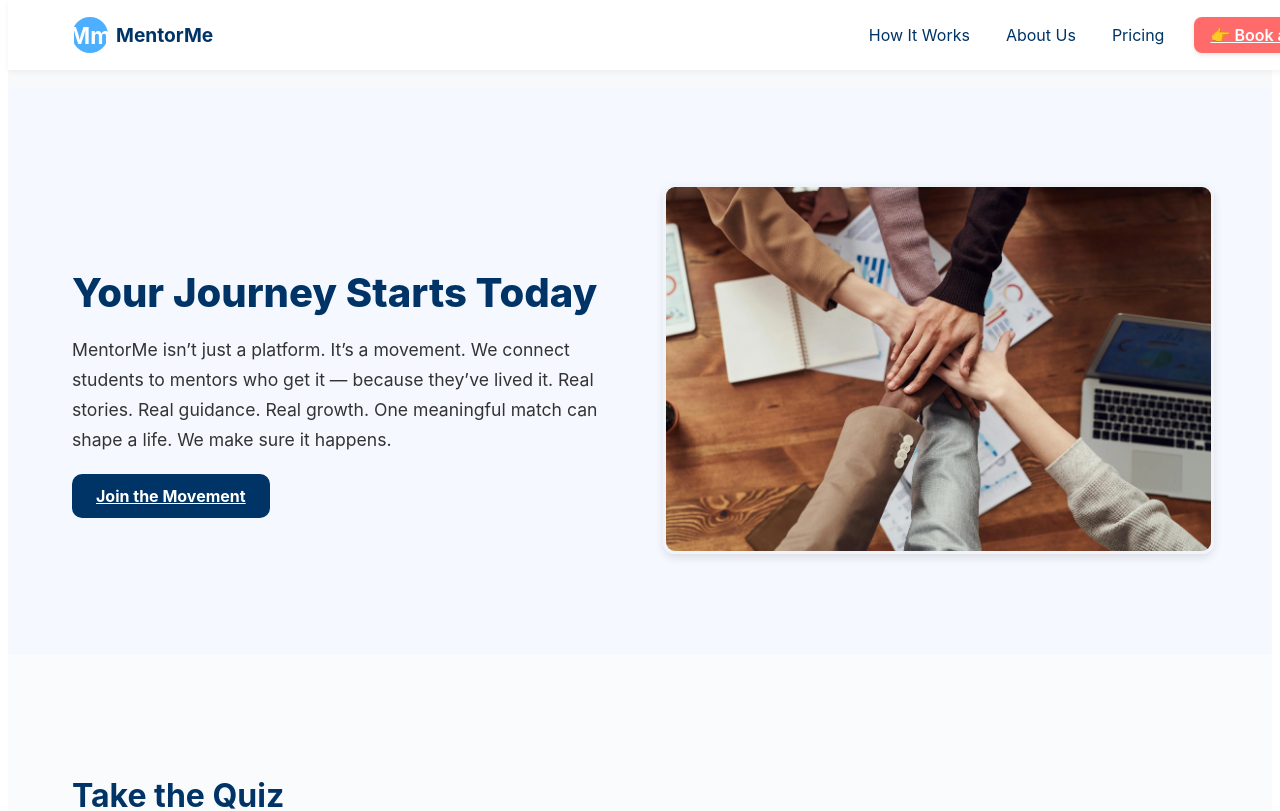
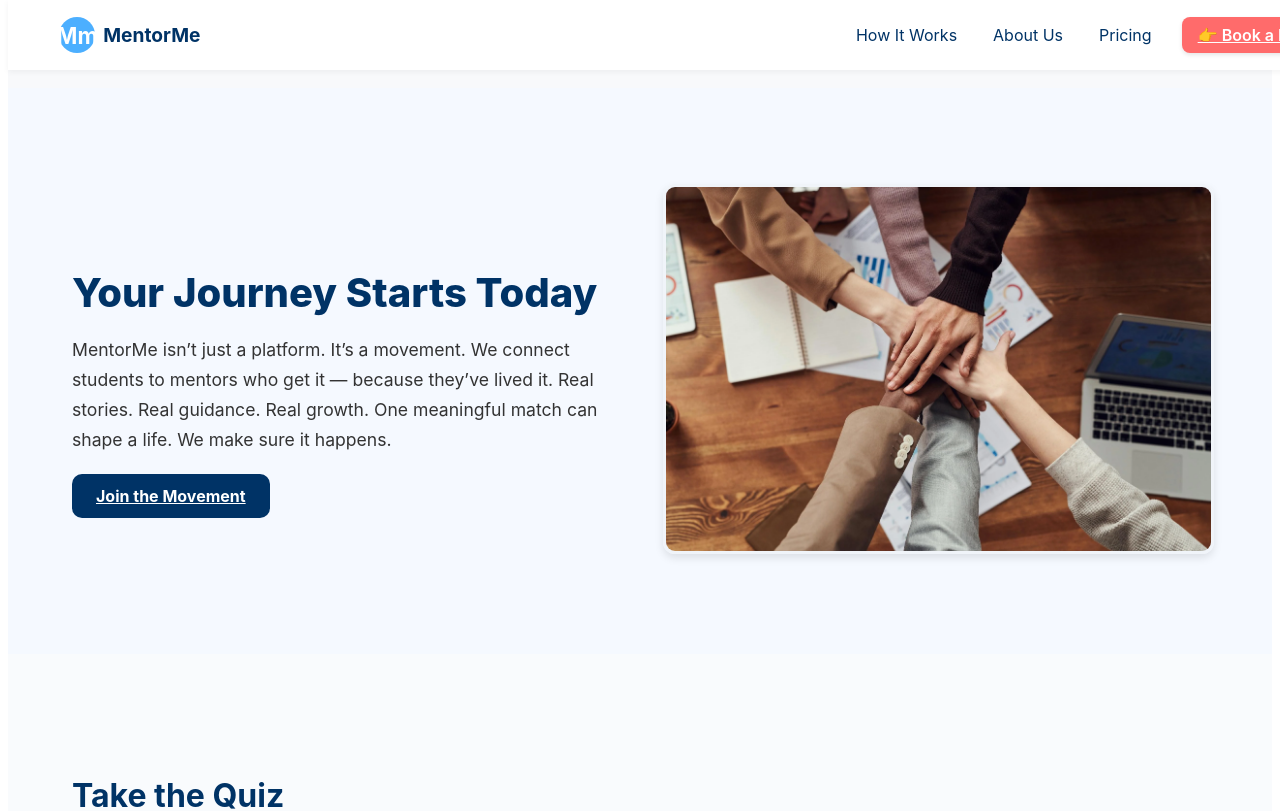
Before and after one commit to Rfitzgerald-svg/mentorme-frontend-, a React (Create React App) app: page / in a window 1280 px wide. Shown: the top 811 px of the page. Built offline with nearby package versions, Linux system fonts and the light colour scheme.

Commit message:
Update Navbar.css

```diff
--- a/src/components/Navbar.css
+++ b/src/components/Navbar.css
@@ -8,7 +8,7 @@
   display: flex;
   justify-content: space-between;
   align-items: center;
-  padding: 0 5%;
+  padding: 0 4%;
   z-index: 1000;
 }
 
@@ -42,6 +42,7 @@
   gap: 1.5rem;
   align-items: center;
   font-size: 1rem;
+  margin-left: auto;
 }
 
 .nav-right button {
```
